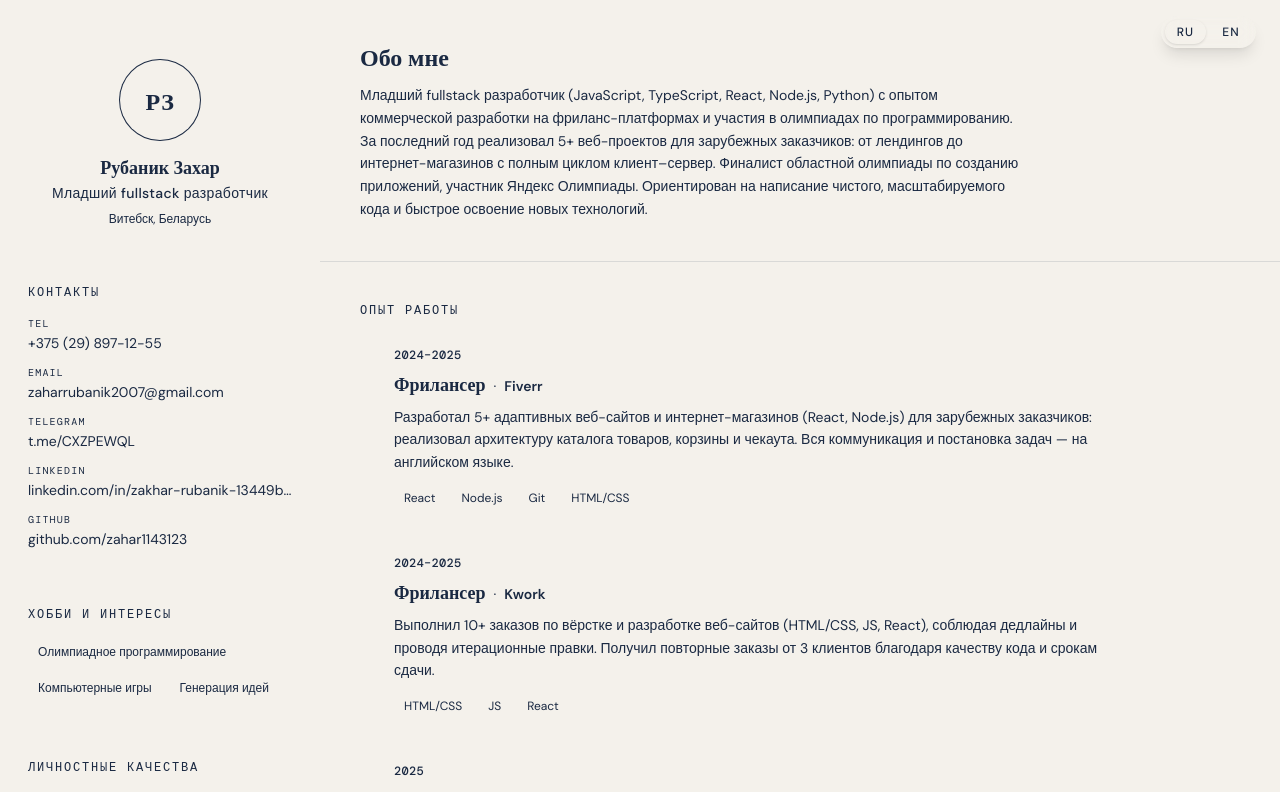
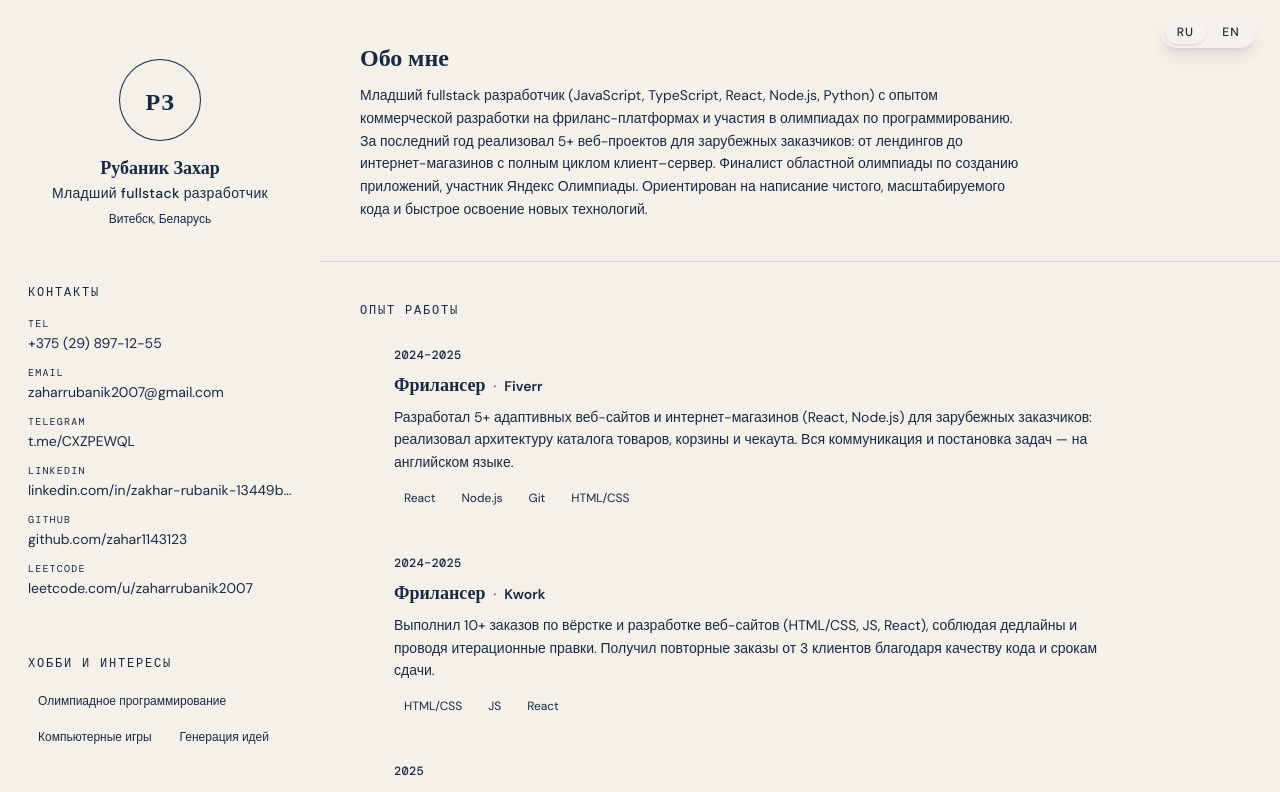
Before and after one commit to zahar1143123/Curriculum_Vitae, a React (Vite) app: page / in a window 1280 px wide. Shown: the top 792 px of the page. Built offline with nearby package versions, Linux system fonts and the light colour scheme.

Commit message:
added leetcode link

```diff
--- a/src/app/App.tsx
+++ b/src/app/App.tsx
@@ -303,6 +303,7 @@ export default function App() {
                 { label: "Telegram", href: "https://t.me/CXZPEWQL", value: "t.me/CXZPEWQL" },
                 { label: "LinkedIn", href: data.linkedin, value: "linkedin.com/in/zakhar-rubanik-13449b26a" },
                 { label: "GitHub", href: data.github, value: "github.com/zahar1143123" },
+                { label: "LeetCode", href: "https://leetcode.com/u/zaharrubanik2007/", value: "leetcode.com/u/zaharrubanik2007" },
               ].map(({ label, href, value }) => (
                 <a key={label} href={href}
                   target={href.startsWith("http") ? "_blank" : undefined}
@@ -406,6 +407,7 @@ export default function App() {
                   { label: "Telegram", href: "https://t.me/CXZPEWQL", value: "t.me/CXZPEWQL" },
                   { label: "LinkedIn", href: data.linkedin, value: "linkedin.com/in/zakhar-rubanik-13449b26a" },
                   { label: "GitHub", href: data.github, value: "github.com/zahar1143123" },
+                { label: "LeetCode", href: "https://leetcode.com/u/zaharrubanik2007/", value: "leetcode.com/u/zaharrubanik2007" },
                 ].map(({ label, href, value }) => (
                   <a
                     key={label}
```
Also changed, not shown: 2 other files (tests, documents, lock files or other folders).
